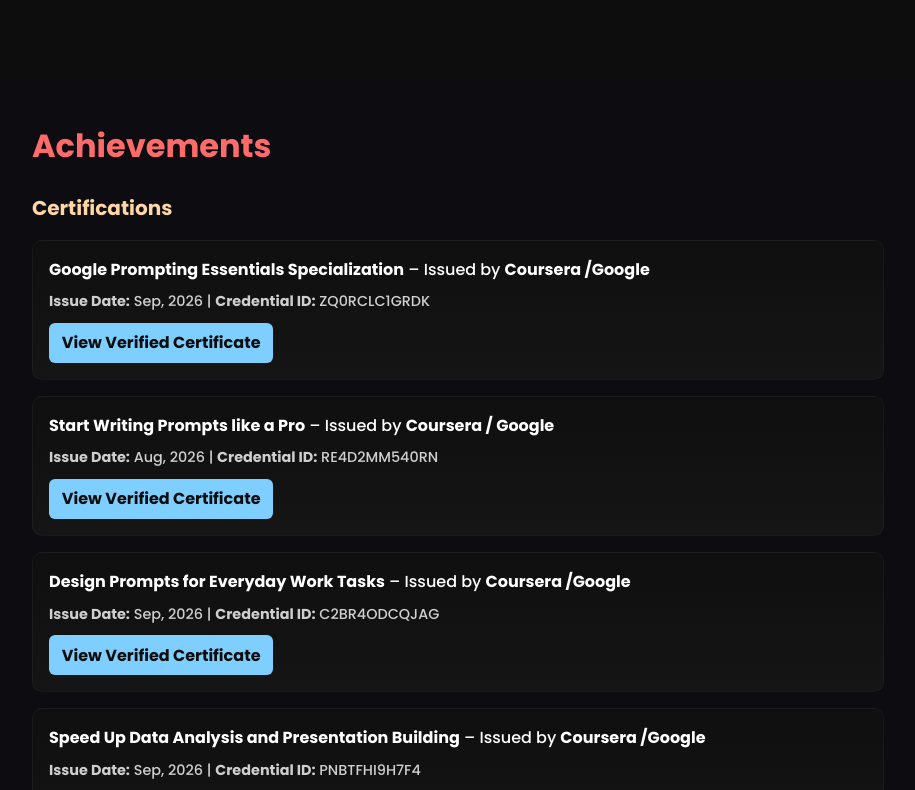
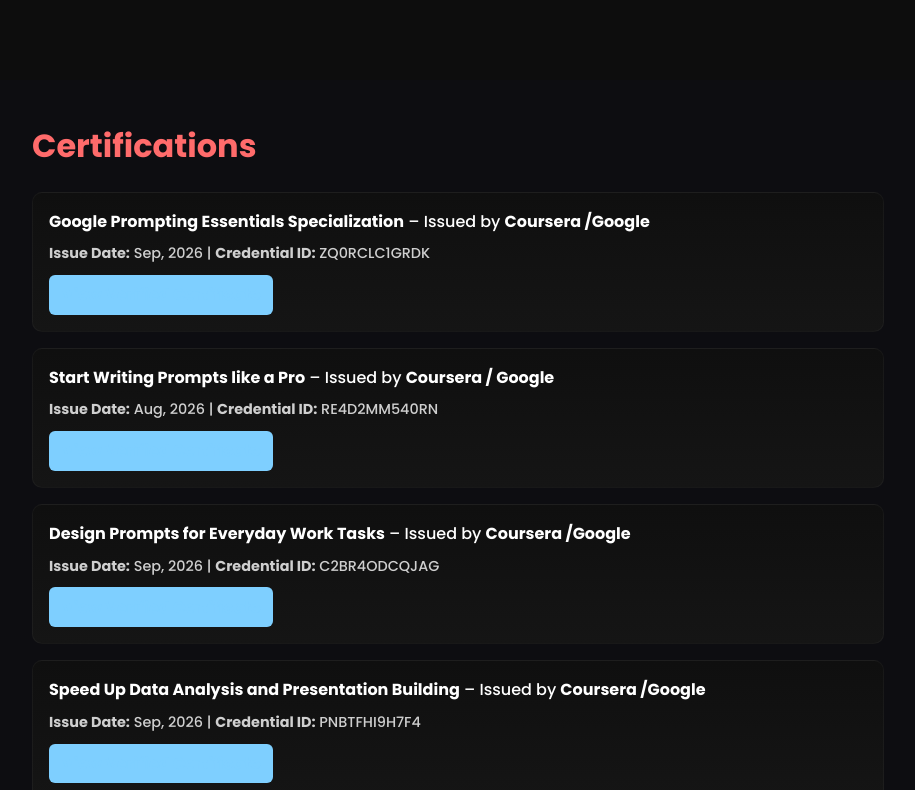
Before and after one commit to adithyajs22/portfolio, a React (Vite) app: page / in a window 1280 px wide. Shown: the part 3100-3890 px from the top of the page, without its empty margins (182-1097 px from the left). Built offline with nearby package versions, Linux system fonts and the light colour scheme.

Commit message:
certifications

```diff
--- a/src/components/Achievements/Achievements.css
+++ b/src/components/Achievements/Achievements.css
@@ -41,8 +41,8 @@
 .cert-link {
 	display: inline-block;
 	text-decoration: none;
-	color: #0d0d0d;
-	background: #7ecfff;
+	color:  #7ecfff;;
+    background-color:  #7ecfff;;
 	padding: 0.45rem 0.8rem;
 	border-radius: 6px;
 	font-weight: 700;
@@ -50,7 +50,8 @@
 }
 
 .cert-link:hover {
-	opacity: 0.9;
+  background-color: #7ecfff;
+  color: #0d0d0d;
 }
 
 @media (max-width: 480px) {
--- a/src/components/Achievements/Achievements.jsx
+++ b/src/components/Achievements/Achievements.jsx
@@ -51,10 +51,9 @@ const certifications = [
 const Achievements = () => {
 	return (
 		<section id="achievements" className="achievements-section">
-			<h2>Achievements</h2>
+			<h2>Certifications</h2>
 
 			<div className="certifications">
-				<h3>Certifications</h3>
 				{certifications.map((c, i) => (
 					<div className="certification" key={i}>
 						<div className="certification-name">
```
